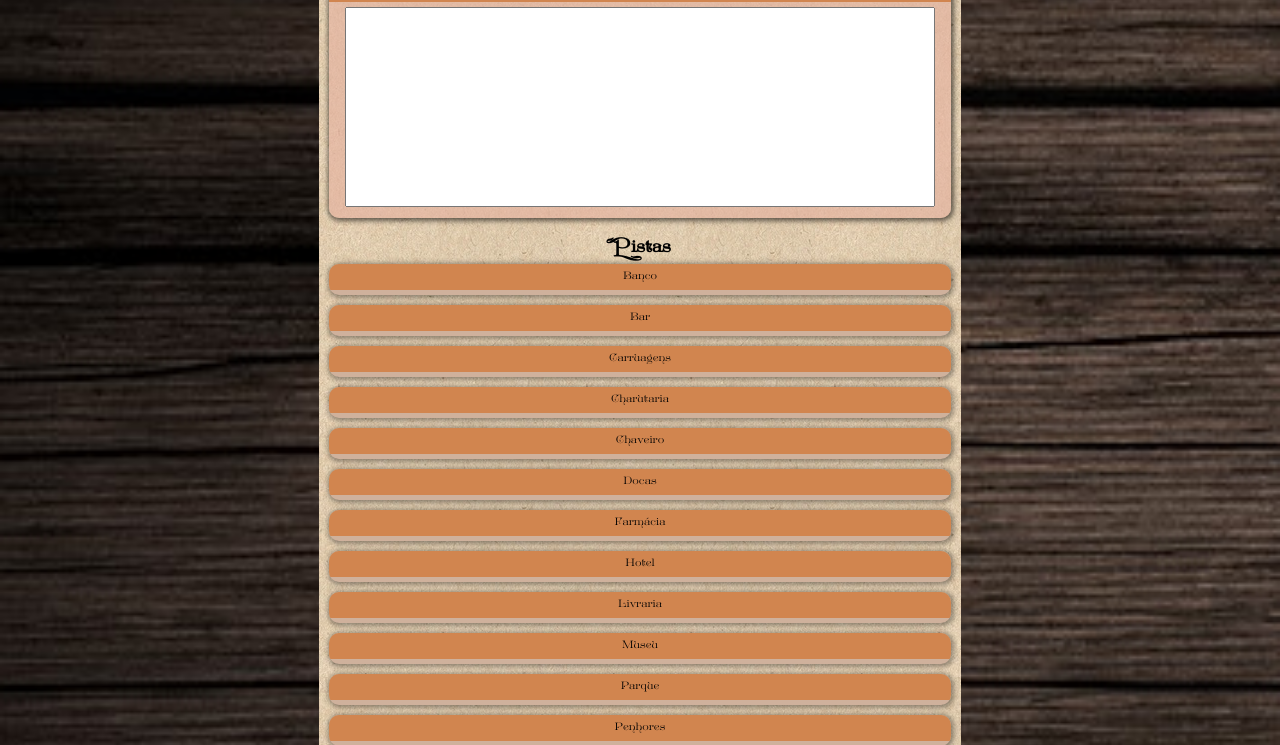
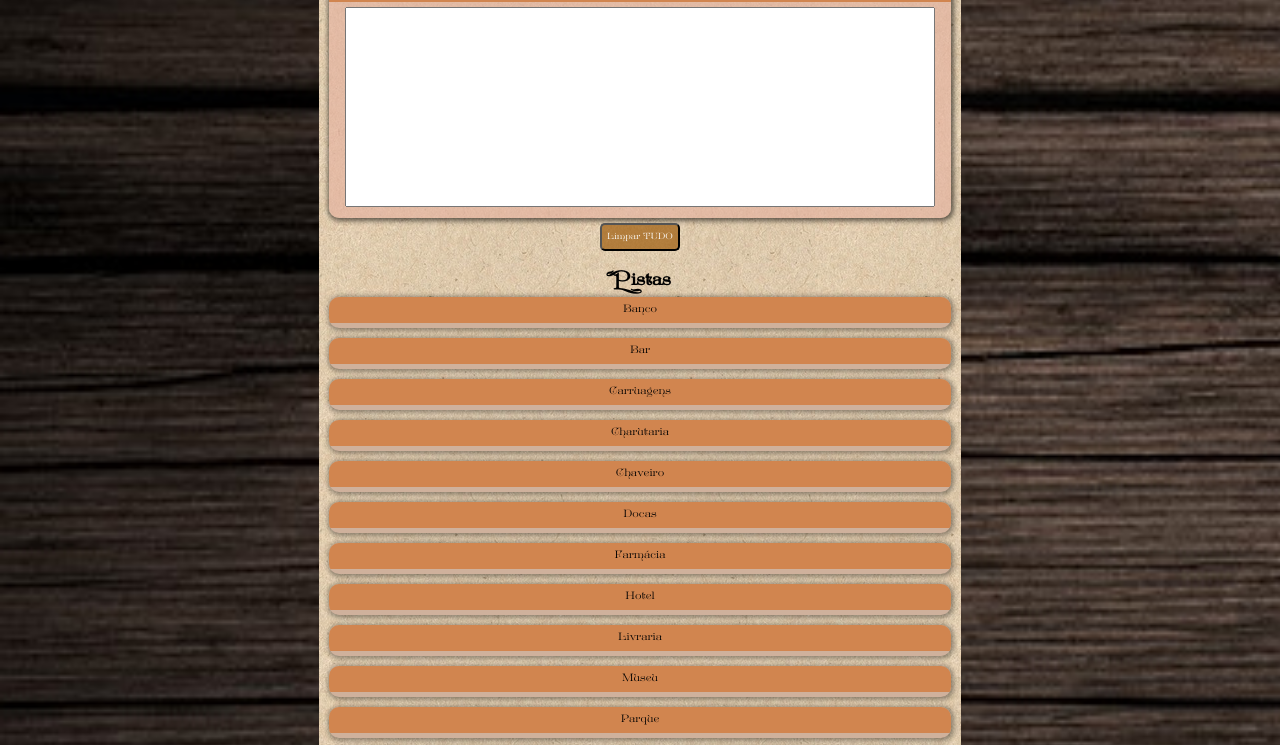
Before and after one commit to PauloPinto87/caderneta-holmes, a plain HTML site: page index.html in a window 1280 px wide. Shown: the part 98-843 px from the top of the page. Drawn offline with Linux system fonts and the light colour scheme; files whose address does not match are found by name.

Commit message:
Adicionado botão de limpar o conteúdo e fechar todas as textarea

```diff
--- a/assets/css/style.css
+++ b/assets/css/style.css
@@ -51,6 +51,11 @@ body {
     display: flex;
     align-items: center;
     justify-content: center;
+}
+
+header {
+    display: flex;
+    flex-direction: column;
 }
 
 section {
@@ -109,6 +114,15 @@ h1 span{
     border-bottom: 2px solid #b1764d6e;
 }
 
+#btn-limpar-tudo {
+    margin-top: 5px;
+    align-self: center;
+    padding: 5px;
+    border-radius: 5px;
+    background-color: #a26214bb;
+    color: #fff;
+}
+
 .container-pistas h2 {
     text-align: center;
     margin-top: 15px;
--- a/assets/javascript/scripts.js
+++ b/assets/javascript/scripts.js
@@ -4,3 +4,13 @@ function consultar(posicao, classeBox) {
 
     textAreaPistaBox.classList.toggle('textarea-none')
 }
+
+
+function limparTudo () {
+    let conteudoTextarea = document.getElementsByTagName('textarea')
+
+    for (passo = 0; passo <= conteudoTextarea.length; passo++) {
+        document.getElementsByTagName('textarea')[passo].value = ''
+        document.getElementsByTagName('textarea')[passo].classList.add('textarea-none')
+    }
+}
--- a/index.html
+++ b/index.html
@@ -20,7 +20,9 @@
                 <label for="anotacoes_gerais"  onclick="consultar(0, 'anotacoes-gerais-box')"" ><strong>Anotações Gerais</strong></label>
                 <textarea type="text" class="textarea-anotacoes-gerais" id="anotacoes_gerais"></textarea>
             </div>
+            <button type="reset" onclick="limparTudo()" id="btn-limpar-tudo">Limpar TUDO</button>
         </header>
+
         <main class="container-pistas">
             <h2>Pistas</h2>
             <div class="container-pistas-box" >
```
